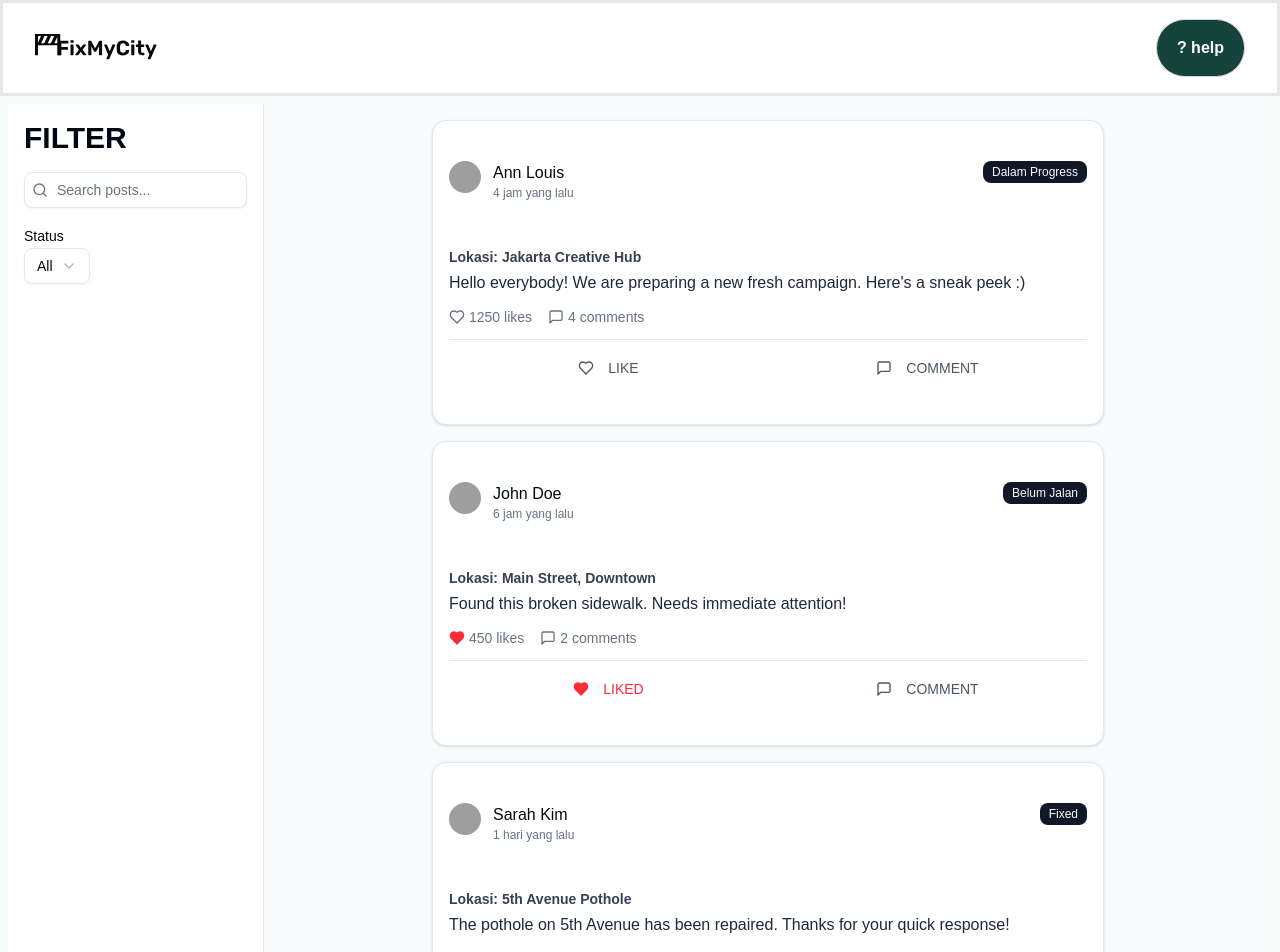
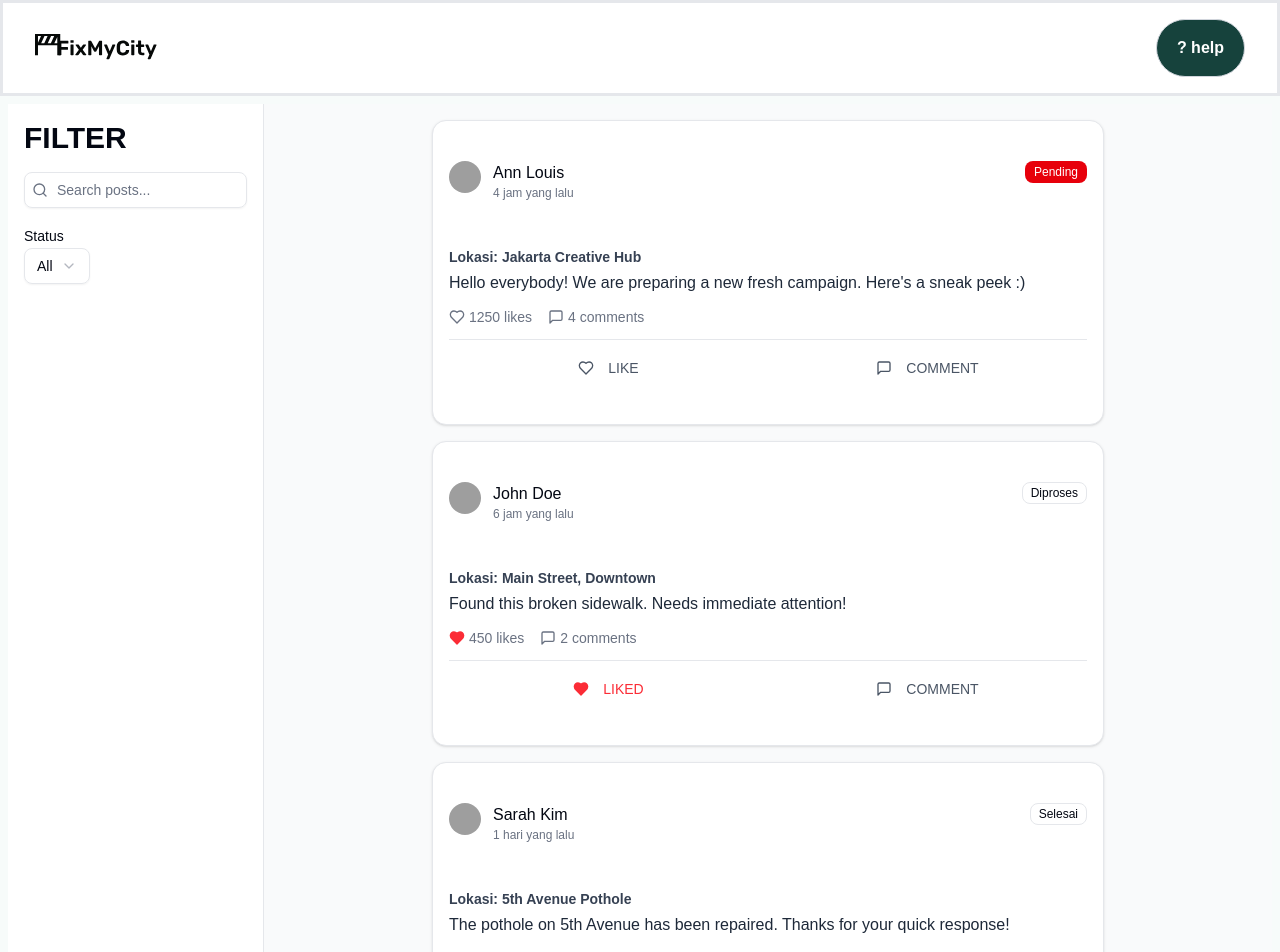
Before and after one commit to Auqepep/capstone-android, a React (Vite) app: page /laporan-social in a window 1280 px wide. Shown: the top 952 px of the page. Built offline with nearby package versions, Linux system fonts and the light colour scheme; grey boxes are pictures that could not be loaded.

Commit message:
status change

```diff
--- a/src/App/pages/Login.jsx
+++ b/src/App/pages/Login.jsx
@@ -28,7 +28,7 @@ export default function Login() {
                             <p className="text-end mt-5">Forgot Password?</p>
                         </div>
                         <div>
-                            <p className="text-zinc-500 text-center">Don’t have an Account?
+                            <p className="text-zinc-500 text-center">Don't have an Account?
                             <span className="text-black font-bold underline underline-offset-4">
                                 <Link to="/signUp" element={<SignUp />} > Sign Up</Link>
                                 </span>
--- a/src/App/pages/laporan-social.jsx
+++ b/src/App/pages/laporan-social.jsx
@@ -33,7 +33,7 @@ const initialPostsData = [
       "Hello everybody! We are preparing a new fresh campaign. Here's a sneak peek :)",
     likes: 1250,
     shares: 24,
-    status: "Dalam progress",
+    status: "Pending",
     isLiked: false,
     commentsList: [
       { id: "c1-1", user: "Bob", text: "Looks exciting!" },
@@ -51,7 +51,7 @@ const initialPostsData = [
     description: "Found this broken sidewalk. Needs immediate attention!",
     likes: 450,
     shares: 12,
-    status: "Belum Jalan",
+    status: "Diproses",
     isLiked: true,
     commentsList: [
       { id: "c2-1", user: "Frank", text: "Oh no, hope it gets fixed soon." },
@@ -68,7 +68,7 @@ const initialPostsData = [
       "The pothole on 5th Avenue has been repaired. Thanks for your quick response!",
     likes: 780,
     shares: 18,
-    status: "Fixed",
+    status: "Selesai",
     isLiked: false,
     commentsList: [
       { id: "c3-1", user: "Henry", text: "Awesome news!" },
```
Also changed, not shown: 1 other file (tests, documents, lock files or other folders).
